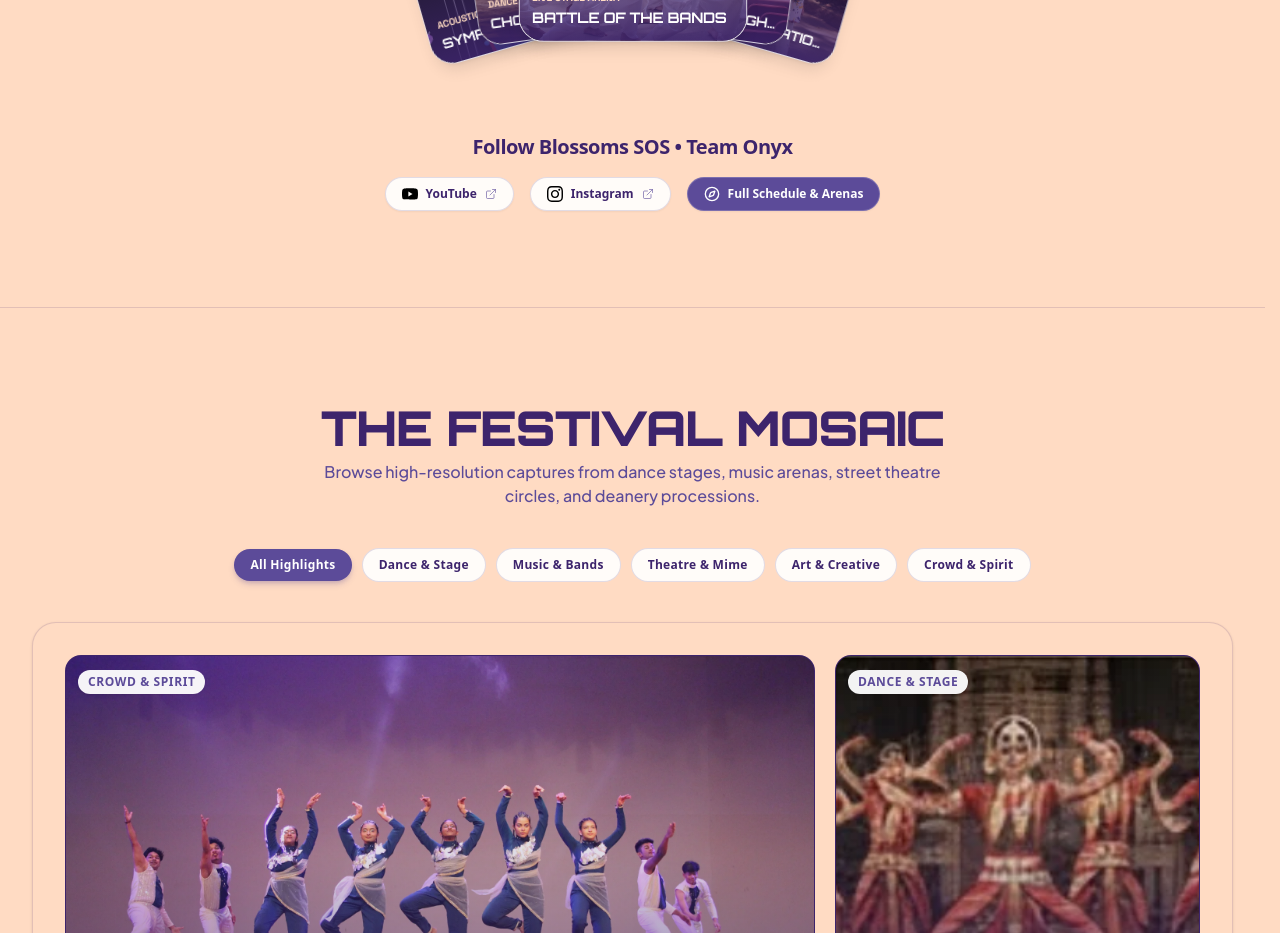
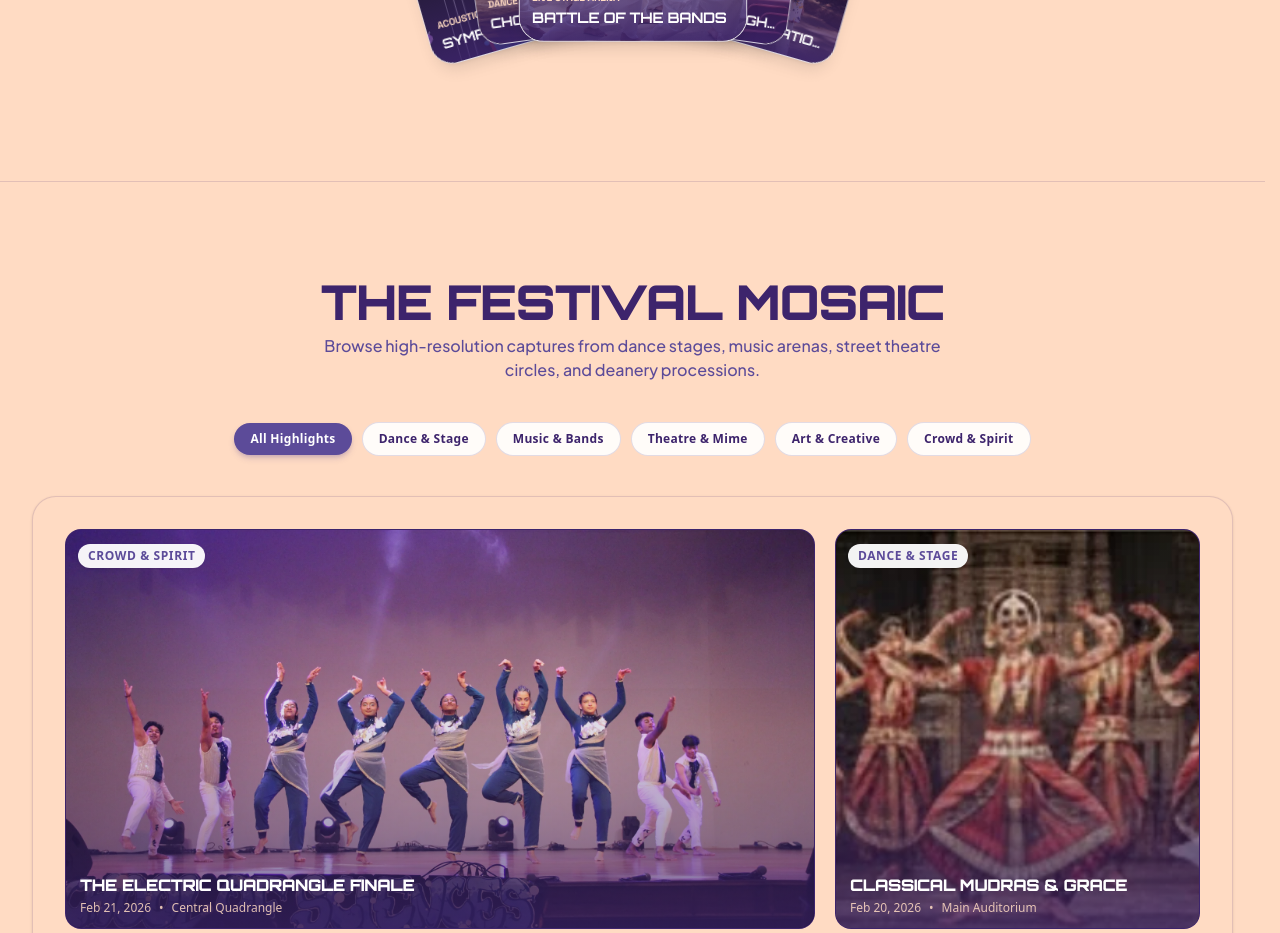
Before and after one commit to sgk18/Blossomssos2026, a Next.js app: page /gallery in a window 1280 px wide. Shown: the part 2080-3013 px from the top of the page. Built offline with nearby package versions, Linux system fonts and the light colour scheme.

Commit message:
Remove follow social buttons and links from gallery fanned deck section

```diff
--- a/src/components/gallery/GalleryFannedDeck.tsx
+++ b/src/components/gallery/GalleryFannedDeck.tsx
@@ -2,8 +2,7 @@
 
 import React, { useState } from 'react';
 import Image from 'next/image';
-import Link from 'next/link';
-import { Compass, ExternalLink, Flame } from 'lucide-react';
+import { Flame } from 'lucide-react';
 import { TRENDING_SOCIAL_CARDS } from '@/data/gallery-data';
 
 interface GalleryFannedDeckProps {
@@ -160,51 +159,7 @@ export function GalleryFannedDeck({ onSelectImage }: GalleryFannedDeckProps) {
           </div>
         </div>
 
-        {/* Social Media Follow Section */}
-        <div className="mt-8 sm:mt-12 flex flex-col items-center">
-          <h3 className="font-serif text-lg sm:text-xl text-[#3D246C] font-semibold tracking-tight mb-4">
-            Follow Blossoms SOS &bull; Team Onyx
-          </h3>
 
-          <div className="flex flex-wrap items-center justify-center gap-3 sm:gap-4 text-xs font-semibold">
-            {/* YouTube */}
-            <a
-              href="https://www.youtube.com/@christuniversitybangalore"
-              target="_blank"
-              rel="noopener noreferrer"
-              className="inline-flex items-center gap-2 px-4 py-2 rounded-full bg-white/90 hover:bg-white text-[#3D246C] hover:text-[#5C4B99] border border-[#3D246C]/15 hover:border-[#5C4B99]/30 shadow-xs transition-all active:scale-95 focus-visible:outline-none focus-visible:ring-2 focus-visible:ring-[#5C4B99]"
-            >
-              <svg className="w-4 h-4 fill-currentColor text-[#5C4B99]" viewBox="0 0 24 24" aria-hidden="true">
-                <path d="M23.498 6.186a3.016 3.016 0 0 0-2.122-2.136C19.505 3.545 12 3.545 12 3.545s-7.505 0-9.377.505A3.017 3.017 0 0 0 .502 6.186C0 8.07 0 12 0 12s0 3.93.502 5.814a3.016 3.016 0 0 0 2.122 2.136c1.871.505 9.376.505 9.376.505s7.505 0 9.377-.505a3.015 3.015 0 0 0 2.122-2.136C24 15.93 24 12 24 12s0-3.93-.502-5.814zM9.545 15.568V8.432L15.818 12l-6.273 3.568z"/>
-              </svg>
-              <span>YouTube</span>
-              <ExternalLink className="w-3 h-3 text-[#5C4B99]/60" />
-            </a>
-
-            {/* Instagram */}
-            <a
-              href="https://www.instagram.com/christ_university_bangalore"
-              target="_blank"
-              rel="noopener noreferrer"
-              className="inline-flex items-center gap-2 px-4 py-2 rounded-full bg-white/90 hover:bg-white text-[#3D246C] hover:text-[#5C4B99] border border-[#3D246C]/15 hover:border-[#5C4B99]/30 shadow-xs transition-all active:scale-95 focus-visible:outline-none focus-visible:ring-2 focus-visible:ring-[#5C4B99]"
-            >
-              <svg className="w-4 h-4 fill-currentColor text-[#5C4B99]" viewBox="0 0 24 24" aria-hidden="true">
-                <path d="M12 2.163c3.204 0 3.584.012 4.85.07 3.252.148 4.771 1.691 4.919 4.919.058 1.265.069 1.645.069 4.849 0 3.205-.012 3.584-.069 4.849-.149 3.225-1.664 4.771-4.919 4.919-1.266.058-1.644.07-4.85.07-3.204 0-3.584-.012-4.849-.07-3.26-.149-4.771-1.699-4.919-4.92-.058-1.265-.07-1.644-.07-4.849 0-3.204.013-3.583.07-4.849.149-3.227 1.664-4.771 4.919-4.919 1.266-.057 1.645-.069 4.849-.069zm0-2.163c-3.259 0-3.667.014-4.947.072-4.358.2-6.78 2.618-6.98 6.98-.059 1.281-.073 1.689-.073 4.948 0 3.259.014 3.668.072 4.948.2 4.358 2.618 6.78 6.98 6.98 1.281.058 1.689.072 4.948.072 3.259 0 3.668-.014 4.948-.072 4.354-.2 6.782-2.618 6.979-6.98.059-1.28.073-1.689.073-4.948 0-3.259-.014-3.667-.072-4.947-.196-4.354-2.617-6.78-6.979-6.98-1.281-.059-1.69-.073-4.949-.073zm0 5.838c-3.403 0-6.162 2.759-6.162 6.162s2.759 6.163 6.162 6.163 6.162-2.759 6.162-6.163c0-3.403-2.759-6.162-6.162-6.162zm0 10.162c-2.209 0-4-1.79-4-4 0-2.209 1.791-4 4-4s4 1.791 4 4c0 2.21-1.791 4-4 4zm6.406-11.845c-.796 0-1.441.645-1.441 1.44s.645 1.44 1.441 1.44c.795 0 1.439-.645 1.439-1.44s-.644-1.44-1.439-1.44z"/>
-              </svg>
-              <span>Instagram</span>
-              <ExternalLink className="w-3 h-3 text-[#5C4B99]/60" />
-            </a>
-
-            {/* University Portal */}
-            <Link
-              href="/schedule"
-              className="inline-flex items-center gap-2 px-4 py-2 rounded-full bg-[#5C4B99] hover:bg-[#4C3C82] text-white border border-white/20 shadow-xs transition-all active:scale-95 focus-visible:outline-none focus-visible:ring-2 focus-visible:ring-[#5C4B99]"
-            >
-              <Compass className="w-4 h-4" />
-              <span>Full Schedule &amp; Arenas</span>
-            </Link>
-          </div>
-        </div>
 
       </div>
     </section>
```
Also changed, not shown: 1 other file (tests, documents, lock files or other folders).
